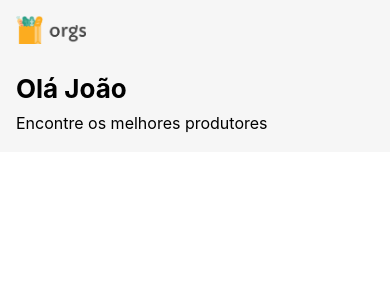
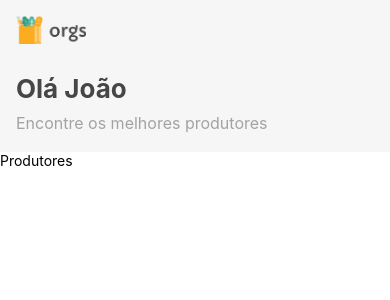
Before and after one commit to felizardo27/OrgsHooks, a React Native app: screen / in a window 390 px wide. Shown: the top 300 px of the page. Built offline with nearby package versions, Linux system fonts and the light colour scheme.

Commit message:
feat: Creating produtores components and starting with hooks

```diff
--- /dev/null
+++ b/src/screens/Home/components/Produtores.js
@@ -0,0 +1,12 @@
+import React, {useEffect} from 'react';
+import {Text} from 'react-native';
+import {carregaProdutores} from '../../../services/carregarDados';
+
+export default function Produtores() {
+  useEffect(() => {
+    const produtores = carregaProdutores();
+    console.log(produtores);
+  }, []);
+
+  return <Text>Produtores</Text>;
+}
--- a/src/screens/Home/components/Topo.js
+++ b/src/screens/Home/components/Topo.js
@@ -45,11 +45,12 @@ const styles = StyleSheet.create({
     fontSize: 26,
     fontWeight: 'bold',
     lineHeight: 42,
-    color: '#000',
+    color: '#464646',
   },
   legenda: {
     fontSize: 16,
     lineHeight: 26,
+    color: '#A3A3A3',
   },
 });
 
--- a/src/screens/Home/index.js
+++ b/src/screens/Home/index.js
@@ -1,6 +1,12 @@
 import React from 'react';
 import Topo from './components/Topo';
+import Produtores from './components/Produtores';
 
 export default function Home() {
-  return <Topo />;
+  return (
+    <>
+      <Topo />
+      <Produtores />
+    </>
+  );
 }
```
